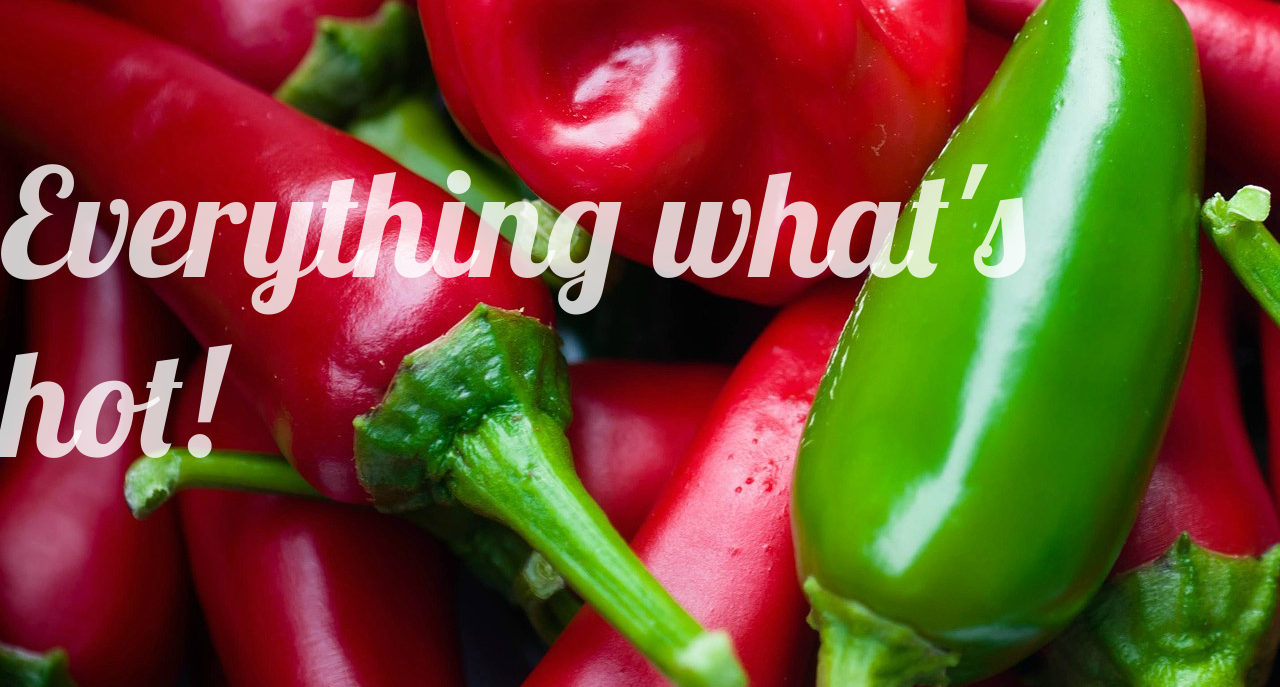
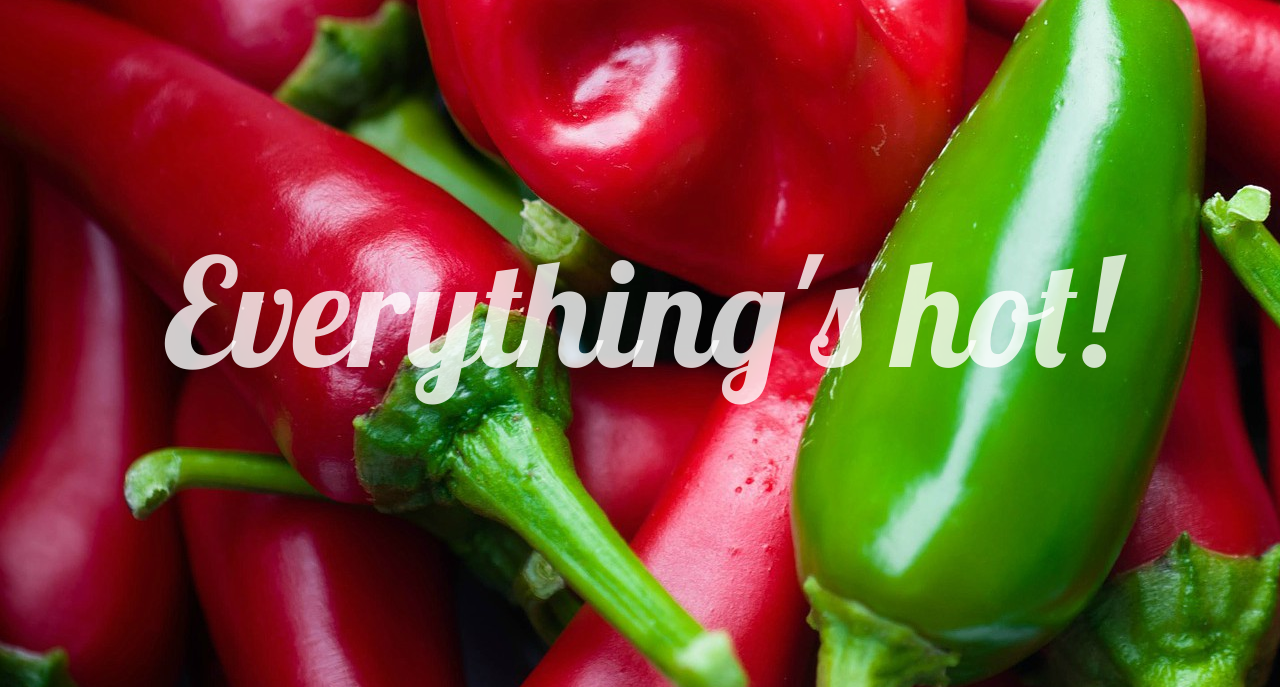
Before and after one commit to Palaz01/chili, a website: page prod/index.html in a window 1280 px wide. Shown: the part 113-800 px from the top of the page. Drawn offline with nearby package versions, Linux system fonts and the light colour scheme.

Commit message:
One more commit

```diff
--- a/prod/index.html
+++ b/prod/index.html
@@ -39,7 +39,7 @@
 
   <section id="hero">
     <div class="bg">
-          <h1>Everything what's hot!</h1>
+          <h1>Everything's hot!</h1>
     </div>
   </section>
 
```
Also changed, not shown: src/index.html (+1 -1 lines).
